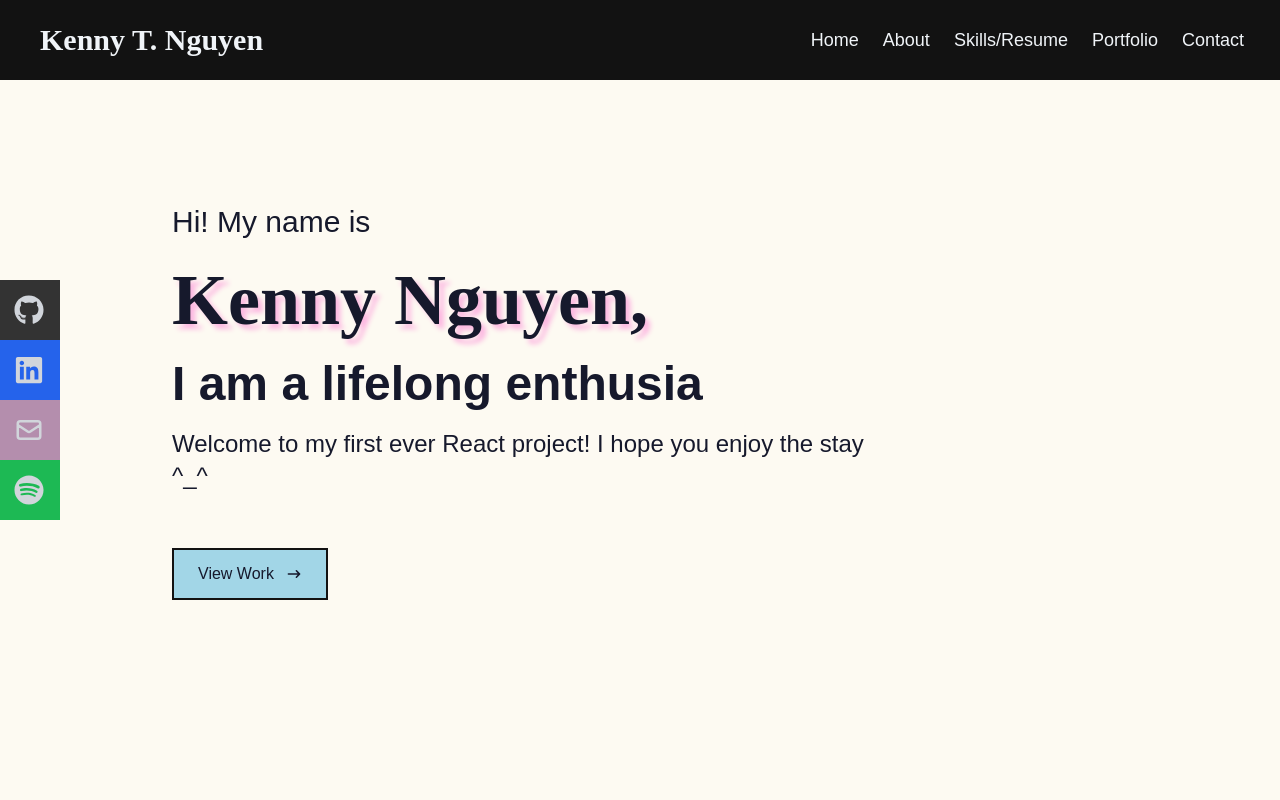
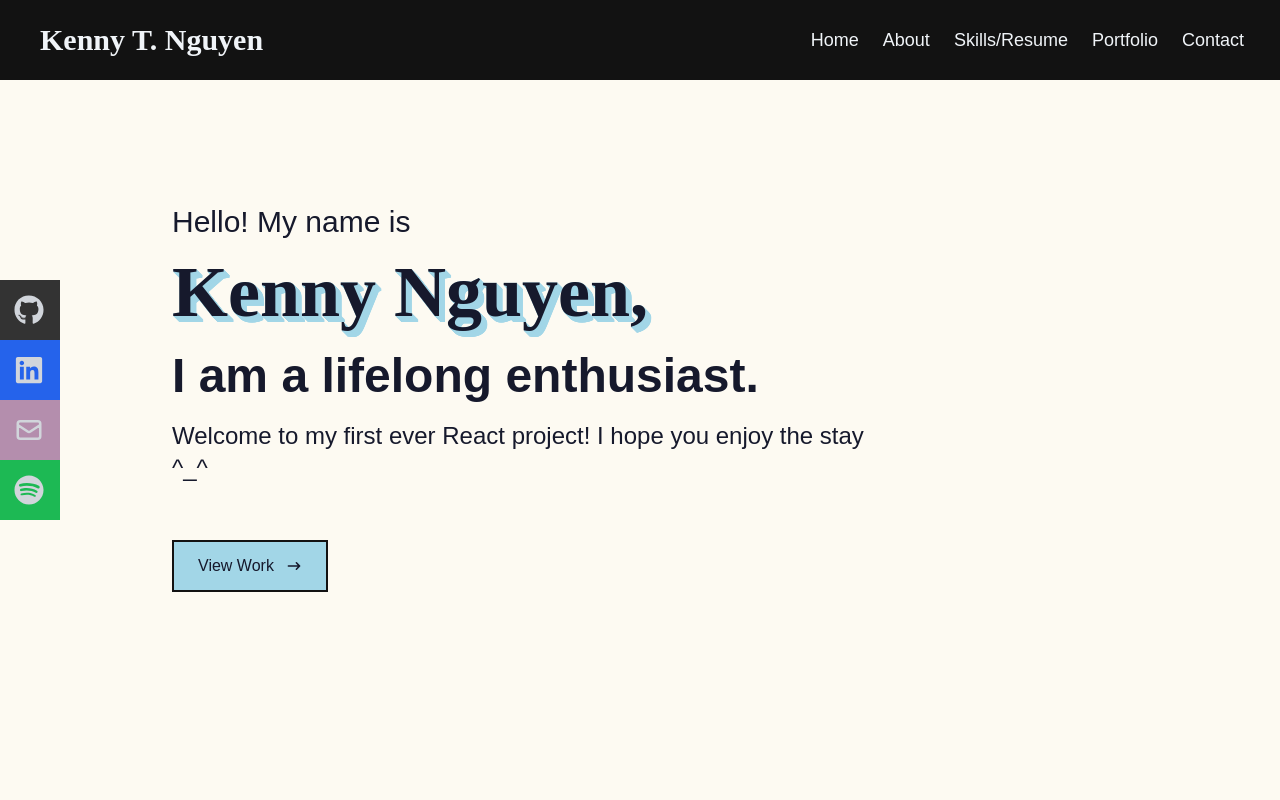
Before and after one commit to knytnguyen/portfolio, a React (Create React App) app: page / in a window 1280 px wide. Shown: the top 800 px of the page. Built offline with nearby package versions, Linux system fonts and the light colour scheme.

Commit message:
Made text shadow for name in home section stand out more

```diff
--- a/src/components/Home.jsx
+++ b/src/components/Home.jsx
@@ -8,7 +8,7 @@ const Home = () => {
     <div name='home' className='w-full h-screen bg-[#FDFAF2]'>
         {/* CONTAINER */}
         <div className='max-w-[1000px] mx-auto px-8 flex flex-col justify-center h-full'>
-            <p className='text-3xl py-3 text-[#16192C]'>Hi! My name is</p>
+            <p className='text-3xl py-1 text-[#16192C]'>Hello! My name is</p>
 
             <h2 className='text-4xl font-bold py-3 sm:text-7xl text-[#16192C]'> Kenny Nguyen,</h2>
 
@@ -18,9 +18,9 @@ const Home = () => {
                     wrapper="b"
                     loop={1}
                     steps={[
-                        ' student.', 2000,
-                        ' lifelong enthusiast.', 2000,
-                        ' software developer.', 2000
+                        ' student.', 3000,
+                        ' lifelong enthusiast.', 3000,
+                        ' software developer.', 3000
                     ]}
                 />
             </p>
--- a/src/index.css
+++ b/src/index.css
@@ -18,8 +18,33 @@
       font-family: 'Roboto Slab', serif;
     }
     h2 {
+      --shadow: #A2D6E7;
       font-family: 'Lora', serif;
-      text-shadow: 5px 5px 5px #FCB8E1;
+      text-shadow:
+      6px 6px var(--shadow),
+      5.75px 5.75px var(--shadow),
+      5.5px 5.5px var(--shadow),
+      5.25px 5.25px var(--shadow),
+      5px 5px var(--shadow),
+      4.75px 4.75px var(--shadow),
+      4.5px 4.5px var(--shadow),
+      4.25px 4.25px var(--shadow),
+      4px 4px var(--shadow),
+      3.75px 3.75px var(--shadow),
+      3.5px 3.5px var(--shadow),
+      3.25px 3.25px var(--shadow),
+      3px 3px var(--shadow),
+      2.75px 2.75px var(--shadow),
+      2.5px 2.5px var(--shadow),
+      2.25px 2.25px var(--shadow),
+      2px 2px var(--shadow),
+      1.75px 1.75px var(--shadow),
+      1.5px 1.5px var(--shadow),
+      1.25px 1.25px var(--shadow),
+      1px 1px var(--shadow),
+      0.75px 0.75px var(--shadow),
+      0.5px 0.5px var(--shadow),
+      0.25px 0.25px var(--shadow);;
     }
     h3 {
       font-family: 'Lora', serif;
```
